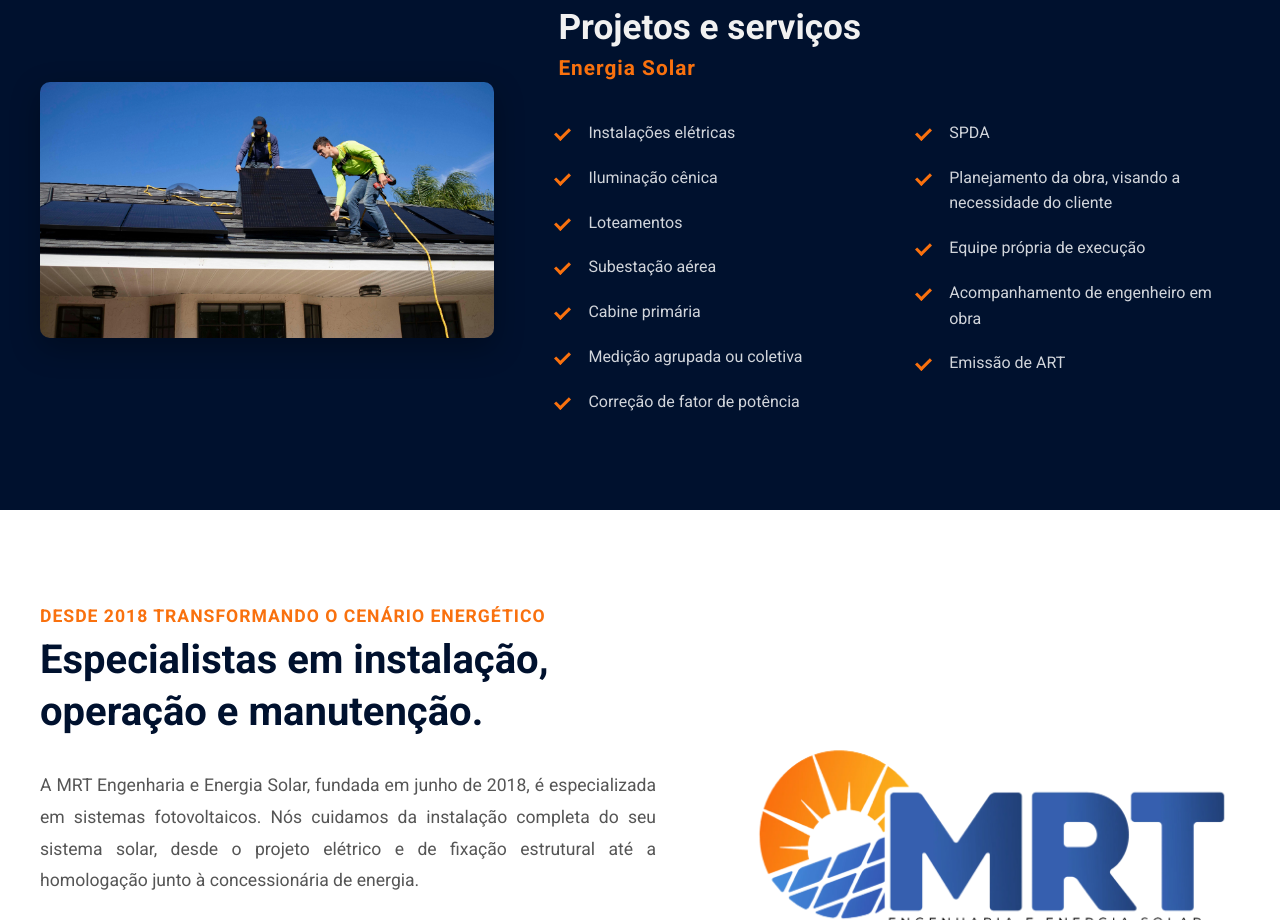
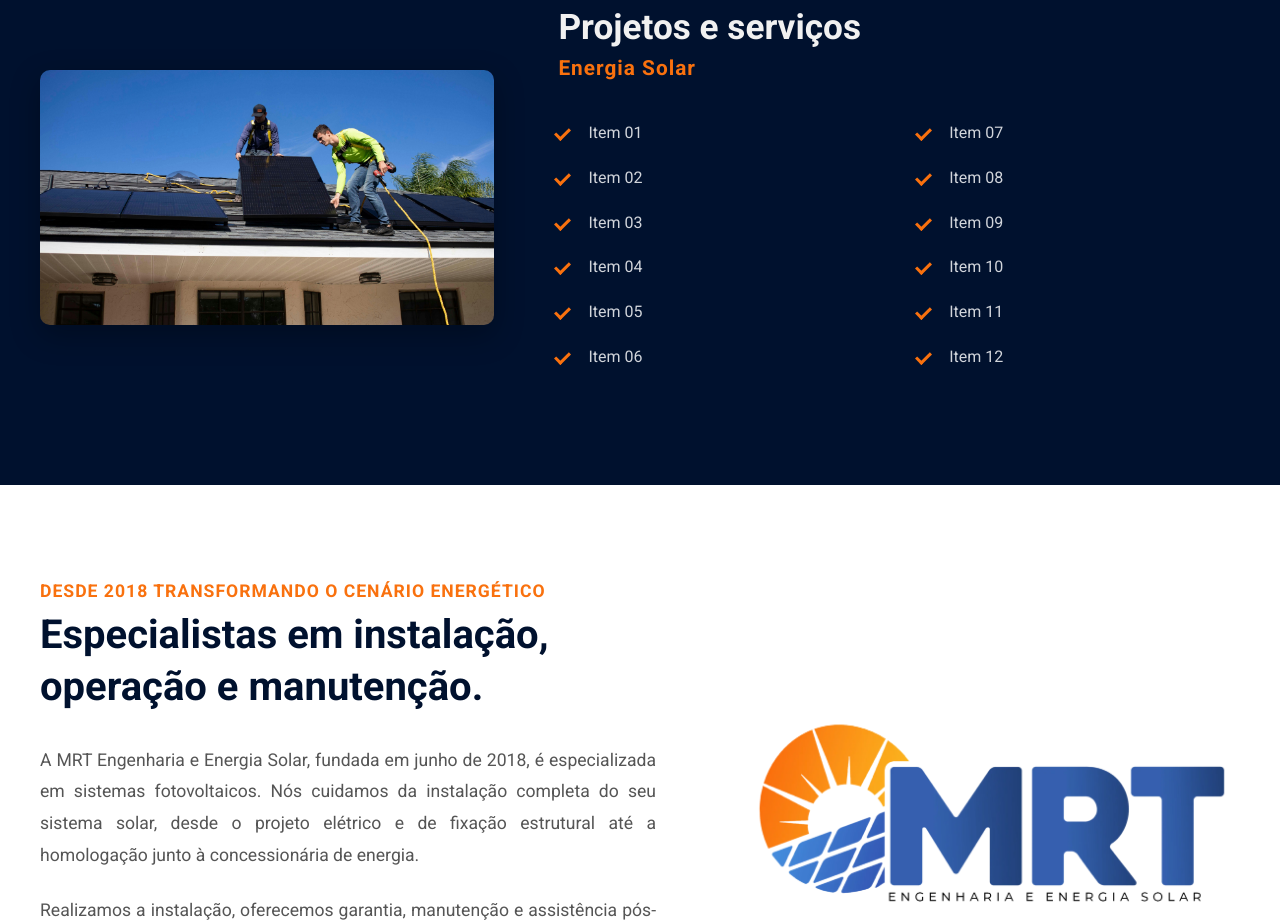
Before and after one commit to rodrigoacs/mrtsolarcongonhas, a Vue app: page / in a window 1280 px wide. Shown: the part 1280-2200 px from the top of the page. Built offline with nearby package versions, Linux system fonts and the light colour scheme.

Commit message:
feat: ajusta a posição do header na ancoragem

```diff
--- a/src/App.vue
+++ b/src/App.vue
@@ -21,4 +21,10 @@ body {
   background-color: #00112e;
   font-family: sans-serif;
 }
+
+section[id] {
+  /* O padding do seu header é 20px (cima/baixo) e a logo tem 80px de altura.
+     Total: 20 + 80 + 20 = 120px. Usamos um valor um pouco maior. */
+  scroll-margin-top: 120px;
+}
 </style>
--- a/src/components/ServicesSection.vue
+++ b/src/components/ServicesSection.vue
@@ -30,34 +30,32 @@
 import { ref, onMounted, onUnmounted } from 'vue'
 
 const services = ref([
-  'Instalações elétricas',
-  'Iluminação cênica',
-  'Loteamentos',
-  'Subestação aérea',
-  'Cabine primária',
-  'Medição agrupada ou coletiva',
-  'Correção de fator de potência',
-  'SPDA',
-  'Planejamento da obra, visando a necessidade do cliente',
-  'Equipe própria de execução',
-  'Acompanhamento de engenheiro em obra',
-  'Emissão de ART'
+  'Item 01',
+  'Item 02',
+  'Item 03',
+  'Item 04',
+  'Item 05',
+  'Item 06',
+  'Item 07',
+  'Item 08',
+  'Item 09',
+  'Item 10',
+  'Item 11',
+  'Item 12'
 ])
 
-// --- LÓGICA DA ANIMAÇÃO ---
 const sectionRef = ref(null)
 let observer
 
 onMounted(() => {
   observer = new IntersectionObserver(
     (entries) => {
-      // Se o elemento estiver visível, adiciona a classe que ativa a animação
       if (entries[0].isIntersecting) {
         sectionRef.value.classList.add('is-visible')
-        observer.disconnect() // Anima apenas uma vez
+        observer.disconnect()
       }
     },
-    { threshold: 0.15 } // A animação começa quando 15% da seção estiver visível
+    { threshold: 0.15 }
   )
 
   if (sectionRef.value) {
@@ -70,31 +68,24 @@ onUnmounted(() => {
     observer.disconnect()
   }
 })
-// --- FIM DA LÓGICA ---
 </script>
 
 <style scoped>
-/* 2. Adicionamos os estilos para a animação */
 .services-section {
   background-color: var(--dark-blue);
   color: #ffffff;
   padding: 6rem 2rem;
   overflow: hidden;
 
-  /* Estado inicial: invisível e levemente deslocado para baixo */
   opacity: 0;
   transform: translateY(40px);
   transition: opacity 0.8s ease-out, transform 0.8s ease-out;
 }
 
-/* Estado final: visível e na posição original */
 .services-section.is-visible {
   opacity: 1;
   transform: translateY(0);
 }
-
-/* --- FIM DOS ESTILOS DE ANIMAÇÃO --- */
-
 
 .content-wrapper {
   max-width: 1200px;
```
